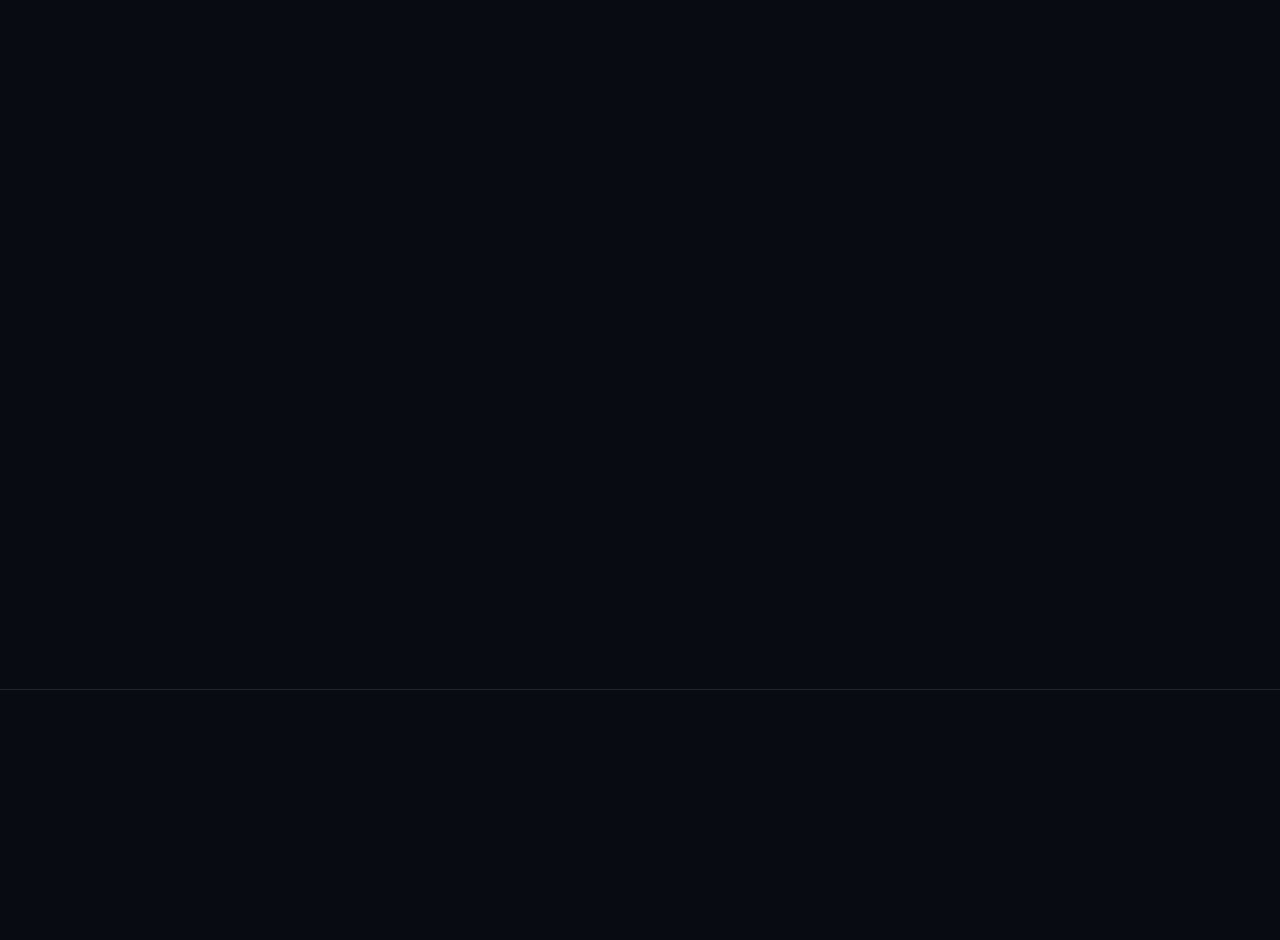
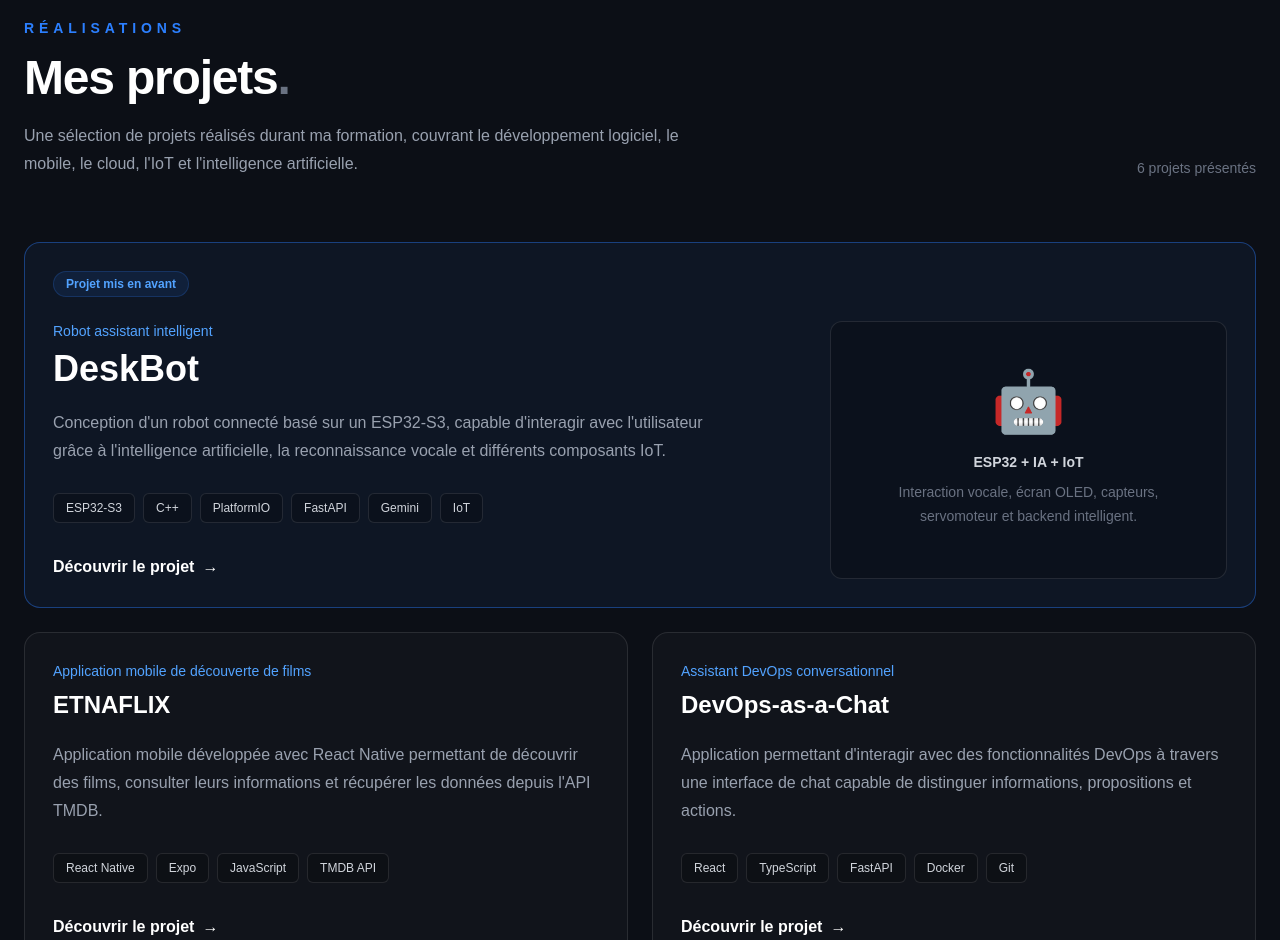
Before and after one commit to sangarm94/portfolio, a React app: page / in a window 1280 px wide. Shown: the part 1860-2800 px from the top of the page. Built offline with nearby package versions, Linux system fonts and the light colour scheme; the HTML template or start-up script is replaced by a standard one.

Commit message:
feat: ajouter la section des projets

```diff
--- a/src/App.jsx
+++ b/src/App.jsx
@@ -1,20 +1,66 @@
+const projects = [
+  {
+    title: "DeskBot",
+    subtitle: "Robot assistant intelligent",
+    description:
+      "Conception d'un robot connecté basé sur un ESP32-S3, capable d'interagir avec l'utilisateur grâce à l'intelligence artificielle, la reconnaissance vocale et différents composants IoT.",
+    technologies: [
+      "ESP32-S3",
+      "C++",
+      "PlatformIO",
+      "FastAPI",
+      "Gemini",
+      "IoT",
+    ],
+    featured: true,
+  },
+  {
+    title: "ETNAFLIX",
+    subtitle: "Application mobile de découverte de films",
+    description:
+      "Application mobile développée avec React Native permettant de découvrir des films, consulter leurs informations et récupérer les données depuis l'API TMDB.",
+    technologies: ["React Native", "Expo", "JavaScript", "TMDB API"],
+  },
+  {
+    title: "DevOps-as-a-Chat",
+    subtitle: "Assistant DevOps conversationnel",
+    description:
+      "Application permettant d'interagir avec des fonctionnalités DevOps à travers une interface de chat capable de distinguer informations, propositions et actions.",
+    technologies: ["React", "TypeScript", "FastAPI", "Docker", "Git"],
+  },
+  {
+    title: "FashionFolio",
+    subtitle: "Assistant vestimentaire intelligent",
+    description:
+      "Application intégrant un dressing numérique, un assistant styliste basé sur l'intelligence artificielle et des fonctionnalités de génération de tenues.",
+    technologies: ["React Native", "Python", "FastAPI", "Gemini"],
+  },
+  {
+    title: "Hyrule Castle",
+    subtitle: "Jeu RPG en ligne de commande",
+    description:
+      "Jeu de rôle développé en Go avec système de combat, gestion des personnages, statistiques, soins, ennemis et affrontement contre un boss.",
+    technologies: ["Go", "JSON"],
+  },
+  {
+    title: "Cloud Photo",
+    subtitle: "Application Cloud avec stockage S3",
+    description:
+      "Application permettant d'envoyer et stocker des images dans un environnement AWS simulé à l'aide de LocalStack, Flask et Docker.",
+    technologies: ["Python", "Flask", "AWS S3", "LocalStack", "Docker"],
+  },
+];
+
 function App() {
   return (
     <div className="min-h-screen bg-[#080b12] text-white">
-
       {/* NAVBAR */}
       <header className="fixed left-0 top-0 z-50 w-full border-b border-white/10 bg-[#080b12]/80 backdrop-blur-xl">
         <nav className="mx-auto flex max-w-7xl items-center justify-between px-6 py-5">
-
-          {/* LOGO */}
-          <a
-            href="#accueil"
-            className="text-xl font-black tracking-tight"
-          >
+          <a href="#accueil" className="text-xl font-black tracking-tight">
             MS<span className="text-blue-500">.</span>
           </a>
 
-          {/* NAVIGATION */}
           <div className="hidden items-center gap-8 md:flex">
             <a
               href="#accueil"
@@ -52,86 +98,60 @@ function App() {
             </a>
           </div>
 
-          {/* BOUTON CONTACT */}
           <a
             href="#contact"
             className="rounded-lg border border-white/20 px-4 py-2 text-sm font-semibold transition hover:border-blue-500 hover:text-blue-400"
           >
             Me contacter
           </a>
-
         </nav>
       </header>
 
-
-      {/* HERO */}
       <main>
+        {/* ACCUEIL */}
         <section
           id="accueil"
           className="relative flex min-h-screen items-center overflow-hidden"
         >
-
-          {/* EFFET DE FOND */}
           <div className="absolute left-1/2 top-1/2 h-[500px] w-[500px] -translate-x-1/2 -translate-y-1/2 rounded-full bg-blue-600/10 blur-[120px]" />
 
           <div className="relative mx-auto w-full max-w-7xl px-6 pt-24">
-
             <div className="max-w-4xl">
-
-              {/* DISPONIBILITÉ */}
               <div className="mb-8 inline-flex items-center gap-3 rounded-full border border-white/10 bg-white/5 px-4 py-2">
-
                 <span className="relative flex h-2 w-2">
-                  <span className="absolute inline-flex h-full w-full animate-ping rounded-full bg-green-400 opacity-75"></span>
-
-                  <span className="relative inline-flex h-2 w-2 rounded-full bg-green-500"></span>
+                  <span className="absolute inline-flex h-full w-full animate-ping rounded-full bg-green-400 opacity-75" />
+                  <span className="relative inline-flex h-2 w-2 rounded-full bg-green-500" />
                 </span>
 
                 <span className="text-sm text-gray-300">
                   À la recherche d'une alternance
                 </span>
-
               </div>
 
-
-              {/* TITRE */}
               <p className="mb-5 text-sm font-bold uppercase tracking-[0.35em] text-blue-500">
                 Portfolio
               </p>
 
               <h1 className="text-5xl font-black leading-[1.05] tracking-tight sm:text-6xl md:text-7xl lg:text-8xl">
-
                 Mohamed
-
-                <span className="block text-gray-400">
-                  SANGARE
-                </span>
-
+                <span className="block text-gray-400">Sangar.</span>
               </h1>
 
-
-              {/* DESCRIPTION */}
               <h2 className="mt-8 text-xl font-medium text-gray-300 md:text-2xl">
                 Étudiant en informatique à l'ETNA
               </h2>
 
               <p className="mt-5 max-w-2xl text-base leading-8 text-gray-400 md:text-lg">
-
-                Je conçois des projets mêlant développement,
-                systèmes, IoT et intelligence artificielle.
-
-                Je recherche actuellement une alternance en tant que
-
+                Je conçois des projets mêlant développement, systèmes, IoT et
+                intelligence artificielle. Je recherche actuellement une
+                alternance en tant que
                 <span className="font-semibold text-white">
-                  {" "}technicien support informatique.
+                  {" "}
+                  technicien support informatique.
                 </span>
-
               </p>
 
-
-              {/* BOUTONS */}
               <div className="mt-10 flex flex-wrap gap-4">
-
                 <a
                   href="#projets"
                   className="rounded-xl bg-blue-600 px-7 py-4 font-semibold transition duration-300 hover:-translate-y-1 hover:bg-blue-500"
@@ -146,13 +166,9 @@ function App() {
                 >
                   Me contacter
                 </a>
-
               </div>
 
-
-              {/* TECHNOLOGIES */}
               <div className="mt-14 flex flex-wrap items-center gap-3">
-
                 <span className="mr-2 text-xs font-semibold uppercase tracking-widest text-gray-600">
                   Technologies
                 </span>
@@ -165,24 +181,17 @@ function App() {
                   "Docker",
                   "ESP32",
                 ].map((tech) => (
-
                   <span
                     key={tech}
                     className="rounded-md border border-white/10 bg-white/[0.03] px-3 py-1.5 text-xs text-gray-400"
                   >
                     {tech}
                   </span>
-
                 ))}
-
+              </div>
+            </div>
           </div>
 
-            </div>
-
-          </div>
-
-
-          {/* SCROLL */}
           <a
             href="#apropos"
             className="absolute bottom-8 left-1/2 hidden -translate-x-1/2 flex-col items-center gap-2 text-gray-600 transition hover:text-white md:flex"
@@ -190,16 +199,9 @@ function App() {
             <span className="text-xs uppercase tracking-[0.25em]">
               Découvrir
             </span>
-
-            <span className="text-xl">
-              ↓
-            </span>
+            <span className="text-xl">↓</span>
           </a>
-
         </section>
-
-
-        {/* PLACEHOLDERS POUR LES PROCHAINES SECTIONS */}
 
         {/* À PROPOS */}
         <section
@@ -207,8 +209,6 @@ function App() {
           className="border-t border-white/10 py-24 md:py-32"
         >
           <div className="mx-auto max-w-7xl px-6">
-
-    {/* EN-TÊTE */}
             <div className="mb-16">
               <p className="mb-4 text-sm font-bold uppercase tracking-[0.35em] text-blue-500">
                 À propos
@@ -221,13 +221,11 @@ function App() {
             </div>
 
             <div className="grid gap-16 lg:grid-cols-2">
-
-      {/* PRÉSENTATION */}
               <div>
                 <p className="text-lg leading-8 text-gray-300">
                   Actuellement étudiant en informatique à
-          <span className="font-semibold text-white"> l'ETNA</span>,
-          je développe mes compétences à travers des projets mêlant
+                  <span className="font-semibold text-white"> l'ETNA</span>, je
+                  développe mes compétences à travers des projets mêlant
                   développement logiciel, systèmes, réseaux, IoT et
                   intelligence artificielle.
                 </p>
@@ -235,57 +233,43 @@ function App() {
                 <p className="mt-6 leading-8 text-gray-400">
                   Mon expérience en tant qu'assistant technicien informatique
                   m'a également permis d'évoluer dans un environnement
-          professionnel, notamment à travers l'assistance aux utilisateurs,
-          l'installation et la configuration de postes informatiques ainsi
-          que la résolution d'incidents techniques.
+                  professionnel, notamment à travers l'assistance aux
+                  utilisateurs, l'installation et la configuration de postes
+                  informatiques ainsi que la résolution d'incidents techniques.
                 </p>
 
                 <p className="mt-6 leading-8 text-gray-400">
                   Je souhaite aujourd'hui poursuivre ma formation en alternance
                   afin de renforcer mes compétences techniques, gagner en
-          expérience et contribuer concrètement aux besoins informatiques
-          d'une entreprise.
+                  expérience et contribuer concrètement aux besoins
+                  informatiques d'une entreprise.
                 </p>
 
-        {/* CHIFFRES */}
                 <div className="mt-12 grid grid-cols-3 gap-4">
-
                   <div className="border-l-2 border-blue-500 pl-4">
                     <p className="text-3xl font-black">6+</p>
-            <p className="mt-1 text-sm text-gray-500">
-              Projets
-            </p>
+                    <p className="mt-1 text-sm text-gray-500">Projets</p>
                   </div>
 
                   <div className="border-l-2 border-blue-500 pl-4">
                     <p className="text-3xl font-black">10+</p>
-            <p className="mt-1 text-sm text-gray-500">
-              Technologies
-            </p>
+                    <p className="mt-1 text-sm text-gray-500">Technologies</p>
                   </div>
 
                   <div className="border-l-2 border-blue-500 pl-4">
                     <p className="text-3xl font-black">ETNA</p>
-            <p className="mt-1 text-sm text-gray-500">
-              Informatique
-            </p>
+                    <p className="mt-1 text-sm text-gray-500">Informatique</p>
                   </div>
-
                 </div>
               </div>
 
-      {/* PARCOURS */}
               <div>
-
                 <p className="mb-8 text-sm font-bold uppercase tracking-[0.25em] text-gray-500">
                   Mon parcours
                 </p>
 
                 <div className="relative border-l border-white/10 pl-8">
-
-          {/* ETNA */}
                   <div className="relative pb-12">
-
                     <span className="absolute -left-[37px] top-1 h-4 w-4 rounded-full border-4 border-[#080b12] bg-blue-500" />
 
                     <p className="text-sm font-semibold text-blue-400">
@@ -296,20 +280,15 @@ function App() {
                       Formation informatique
                     </h3>
 
-            <p className="mt-1 text-gray-400">
-              ETNA
-            </p>
+                    <p className="mt-1 text-gray-400">ETNA</p>
 
                     <p className="mt-3 text-sm leading-6 text-gray-500">
-              Développement, systèmes, réseaux, DevOps,
-              projets IoT et intelligence artificielle.
+                      Développement, systèmes, réseaux, DevOps, projets IoT et
+                      intelligence artificielle.
                     </p>
-
                   </div>
 
-          {/* EXPÉRIENCE */}
                   <div className="relative pb-12">
-
                     <span className="absolute -left-[37px] top-1 h-4 w-4 rounded-full border-4 border-[#080b12] bg-gray-600" />
 
                     <p className="text-sm font-semibold text-gray-500">
@@ -325,16 +304,13 @@ function App() {
                     </p>
 
                     <p className="mt-3 text-sm leading-6 text-gray-500">
-              Support utilisateurs, installation et configuration
-              de postes, suivi des incidents et utilisation d'un
-              système de ticketing.
+                      Support utilisateurs, installation et configuration de
+                      postes, suivi des incidents et utilisation d'un système de
+                      ticketing.
                     </p>
-
                   </div>
 
-          {/* BAC */}
                   <div className="relative">
-
                     <span className="absolute -left-[37px] top-1 h-4 w-4 rounded-full border-4 border-[#080b12] bg-gray-700" />
 
                     <p className="text-sm font-semibold text-gray-500">
@@ -348,33 +324,143 @@ function App() {
                     <p className="mt-1 text-gray-400">
                       Option Gestion-Finance
                     </p>
-
-          </div>
-
                   </div>
                 </div>
-
+              </div>
             </div>
           </div>
         </section>
 
+        {/* PROJETS */}
         <section
           id="projets"
-          className="min-h-screen border-t border-white/10"
-        />
+          className="border-t border-white/10 bg-white/[0.015] py-24 md:py-32"
+        >
+          <div className="mx-auto max-w-7xl px-6">
+            <div className="mb-16">
+              <p className="mb-4 text-sm font-bold uppercase tracking-[0.35em] text-blue-500">
+                Réalisations
+              </p>
 
+              <div className="flex flex-col justify-between gap-6 md:flex-row md:items-end">
+                <div>
+                  <h2 className="text-4xl font-black tracking-tight md:text-5xl">
+                    Mes projets
+                    <span className="text-gray-500">.</span>
+                  </h2>
+
+                  <p className="mt-5 max-w-2xl leading-7 text-gray-400">
+                    Une sélection de projets réalisés durant ma formation,
+                    couvrant le développement logiciel, le mobile, le cloud,
+                    l'IoT et l'intelligence artificielle.
+                  </p>
+                </div>
+
+                <p className="text-sm text-gray-500">
+                  {projects.length} projets présentés
+                </p>
+              </div>
+            </div>
+
+            <div className="grid gap-6 md:grid-cols-2">
+              {projects.map((project) => (
+                <article
+                  key={project.title}
+                  className={`group relative overflow-hidden rounded-2xl border p-7 transition duration-300 hover:-translate-y-1 ${
+                    project.featured
+                      ? "border-blue-500/40 bg-blue-500/[0.06] md:col-span-2"
+                      : "border-white/10 bg-white/[0.025] hover:border-white/20"
+                  }`}
+                >
+                  {project.featured && (
+                    <div className="mb-6 inline-flex rounded-full border border-blue-500/20 bg-blue-500/10 px-3 py-1 text-xs font-semibold text-blue-400">
+                      Projet mis en avant
+                    </div>
+                  )}
+
+                  <div
+                    className={
+                      project.featured
+                        ? "grid gap-10 lg:grid-cols-[1.3fr_0.7fr]"
+                        : ""
+                    }
+                  >
+                    <div>
+                      <p className="text-sm font-medium text-blue-400">
+                        {project.subtitle}
+                      </p>
+
+                      <h3
+                        className={`mt-2 font-black ${
+                          project.featured
+                            ? "text-3xl md:text-4xl"
+                            : "text-2xl"
+                        }`}
+                      >
+                        {project.title}
+                      </h3>
+
+                      <p className="mt-5 max-w-2xl leading-7 text-gray-400">
+                        {project.description}
+                      </p>
+
+                      <div className="mt-7 flex flex-wrap gap-2">
+                        {project.technologies.map((technology) => (
+                          <span
+                            key={technology}
+                            className="rounded-md border border-white/10 bg-black/20 px-3 py-1.5 text-xs text-gray-300"
+                          >
+                            {technology}
+                          </span>
+                        ))}
+                      </div>
+
+                      <button
+                        type="button"
+                        className="mt-8 flex items-center gap-2 font-semibold text-white transition group-hover:text-blue-400"
+                      >
+                        Découvrir le projet
+                        <span className="transition-transform group-hover:translate-x-1">
+                          →
+                        </span>
+                      </button>
+                    </div>
+
+                    {project.featured && (
+                      <div className="flex min-h-[250px] items-center justify-center rounded-xl border border-white/10 bg-black/20">
+                        <div className="text-center">
+                          <div className="text-6xl">🤖</div>
+
+                          <p className="mt-5 text-sm font-semibold text-gray-300">
+                            ESP32 + IA + IoT
+                          </p>
+
+                          <p className="mt-2 max-w-xs text-sm leading-6 text-gray-500">
+                            Interaction vocale, écran OLED, capteurs,
+                            servomoteur et backend intelligent.
+                          </p>
+                        </div>
+                      </div>
+                    )}
+                  </div>
+                </article>
+              ))}
+            </div>
+          </div>
+        </section>
+
+        {/* COMPÉTENCES - PROCHAINE ÉTAPE */}
         <section
           id="competences"
           className="min-h-screen border-t border-white/10"
         />
 
+        {/* CONTACT - PROCHAINE ÉTAPE */}
         <section
           id="contact"
           className="min-h-screen border-t border-white/10"
         />
-
       </main>
-
     </div>
   );
 }
```
Lines whose indentation alone changed are shown as unchanged.
